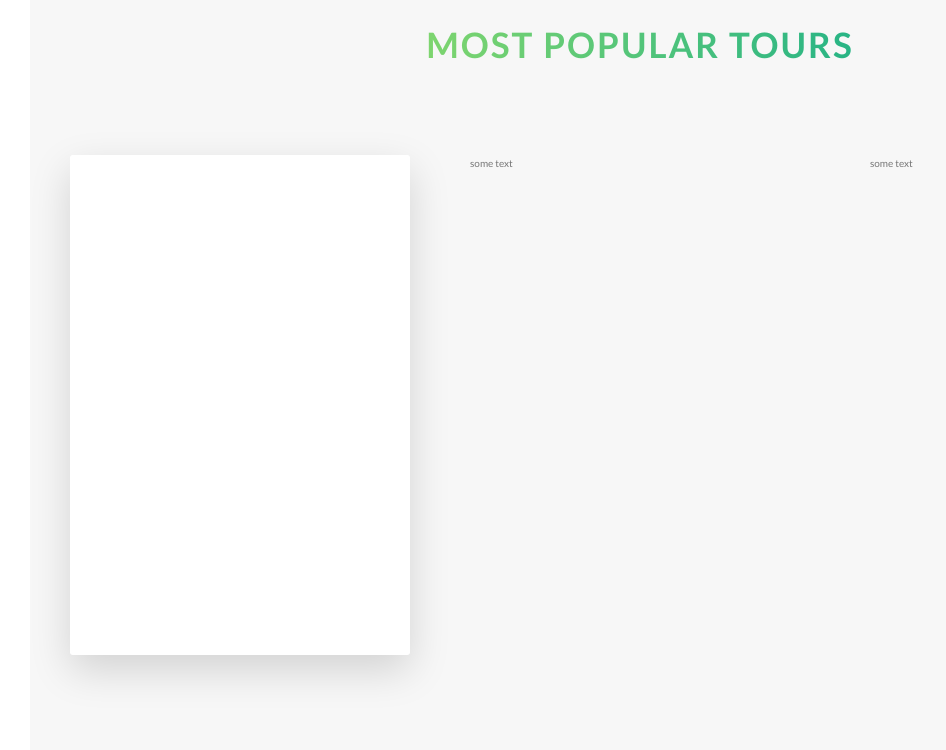
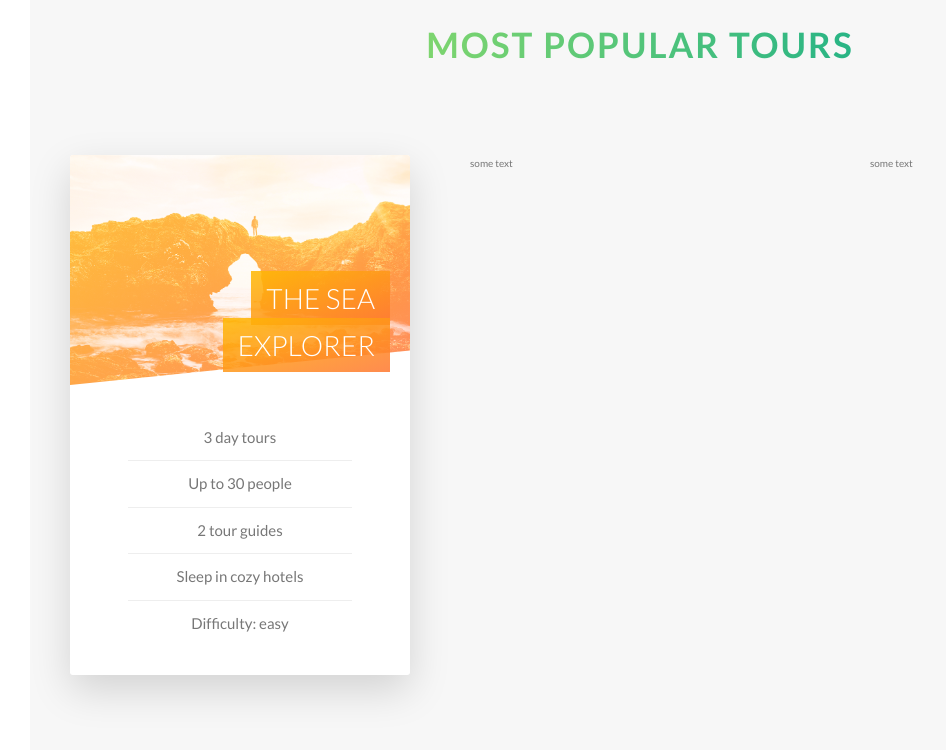
Before and after one commit to Lypzis/Sass, a website: page Natour/index.html in a window 1280 px wide. Shown: the part 2515-3265 px from the top of the page, without its empty margins (0-946 px from the left). Drawn offline with Linux system fonts and the light colour scheme.

Commit message:
Section tours part-2

```diff
--- a/Natour/index.html
+++ b/Natour/index.html
@@ -47,7 +47,7 @@
                         unde iure quasi et fugit, quo tempora amet magni praesentium obcaecati, natus blanditiis
                         ratione ea eos deserunt odit suscipit dolore.</p>
 
-                    <h3 class="heading-tertiary u-margin-bottom-small">Live adventures like you never have before</h3>
+                    <h3 class="heading-tertiary u-margin-bottom-small">Live adventures like you've never had before</h3>
                     <p class="paragraph">Lorem ipsum dolor sit amet consectetur adipisicing elit. Laboriosam cupiditate
                         unde iure quasi et fugit, quo tempora amet magni praesentium obcaecati, natus blanditiis
                         ratione ea eos deserunt odit suscipit dolore.</p>
@@ -135,7 +135,23 @@
                 <div class="col-1-of-3">
                     <div class="card">
                         <div class="card__side card__side--front ">
-                            Front
+                            <div class="card__picture card__picture--1">
+                                &nbsp;
+                            </div>
+                            <h4 class="card__heading">
+                                <span class="card__heading-span card__heading-span--1">
+                                    The Sea Explorer
+                                </span>
+                            </h4>
+                            <div class="card__details">
+                                <ul>
+                                    <li>3 day tours</li>
+                                    <li>Up to 30 people</li>
+                                    <li>2 tour guides</li>
+                                    <li>Sleep in cozy hotels</li>
+                                    <li>Difficulty: easy</li>
+                                </ul>
+                            </div>
                         </div>
                         <div class="card__side card__side--back card__side--back-1">
                             Back
--- a/Natour/sass/abstracts/_variables.scss
+++ b/Natour/sass/abstracts/_variables.scss
@@ -10,8 +10,9 @@ $color-tertiary-light: #2998ff;
 $color-tertiary-dark: #5643fa;
 
 $color-gray-light-1: #f7f7f7;
+$color-gray-light-2: #eee;
+$color-gray-dark: #777;
 
-$color-gray-dark: #777;
 $color-white: #fff;
 $color-black: #000;
 
--- a/Natour/sass/components/_card.scss
+++ b/Natour/sass/components/_card.scss
@@ -1,24 +1,24 @@
 .card {
+
+    // FUNCTIONALITY
     position: relative;
     perspective: 150rem;
     -moz-perspective: 150rem;
-    height: 50rem; // fix perspective issue now that the position of a side is absolute;
+    height: 52rem; // fix perspective issue now that the position of a side is absolute;
 
     &__side {
         position: absolute;
         top: 0;
         left: 0;
         width: 100%;
-        height: 50rem;
+        height: 52rem;
         background-color: orangered;
         backface-visibility: hidden; // will no longer be ablee to see the back of a card,
                                      // meaning that only one of them will be visible when flipped ;D
         transition: all .8s ease;
         border-radius: .3rem;
         box-shadow: 0 1.5rem 4rem rgba($color-black, .15);
-
-        font-size: 2rem;
-        color: white;
+        overflow: hidden; // hides children parts that gets larger than the parent element
 
         &--front {
             background-color: $color-white;
@@ -40,4 +40,70 @@
     &:hover &__side--back{
         transform: rotateY(0);
     }
+
+    // FRONT SIDE STYLING
+    &__picture {
+        background-size: cover;
+        height: 23rem;
+        // blends linear gradiente with an url background-image
+        background-blend-mode: screen;
+        -webkit-clip-path: polygon(0 0, 100% 0, 100% 85%, 0 100%);
+        clip-path: polygon(0 0, 100% 0, 100% 85%, 0 100%);
+
+        &--1 {
+            background-image: linear-gradient(to right bottom, $color-secondary-light, $color-secondary-dark),
+                              url(../img/nat-5.jpg);
+        }
+
+        &--2 {
+            background-image: url(../img/nat-5.jpg);
+        }
+
+        &--3 {
+            background-image: url(../img/nat-5.jpg);
+        }
+    }
+
+    &__heading {
+        position: absolute;
+        font-size: 2.8rem;
+        font-weight: 300;
+        text-align: right;
+        text-transform: uppercase;
+        color: $color-white;
+        top: 12rem;
+        right: 2rem;
+        width: 75%;
+    }
+
+    // The background of the heading
+    &__heading-span {
+        padding: 1rem 1.5rem;
+        box-decoration-break: clone; // adds "more" background to the begining and end of texts;
+
+        &--1 {
+            background-image: linear-gradient(to right bottom, rgba($color-secondary-light, .85), rgba($color-secondary-dark, .85));
+        }
+    }
+
+    &__details {
+        padding: 3rem;
+
+        ul {
+            list-style: none;
+            width: 80%;
+            margin: 0 auto;
+
+            li {
+                text-align: center;
+                font-size: 1.5rem;
+                padding: 1rem;
+
+                &:not(:last-child){
+                    border-bottom: .1rem solid $color-gray-light-2;
+                }
+            }
+        }
+    }
+
 }
--- a/Natour/sass/layout/_header.scss
+++ b/Natour/sass/layout/_header.scss
@@ -8,6 +8,7 @@
     background-position: top;
     /* geometrical polygon, x and y are its corners in clockwise starting from top-left (0, 0) coordinate */
     /* can make any form, give enough coordinate dots */
+    -webkit-clip-path: polygon(0 0, 100% 0, 100% 75vh, 0 100%);
     clip-path: polygon(0 0, 100% 0, 100% 75vh, 0 100%);
     position: relative;
 
```
Also changed, not shown: Natour/css/style.css, 1 other file.
